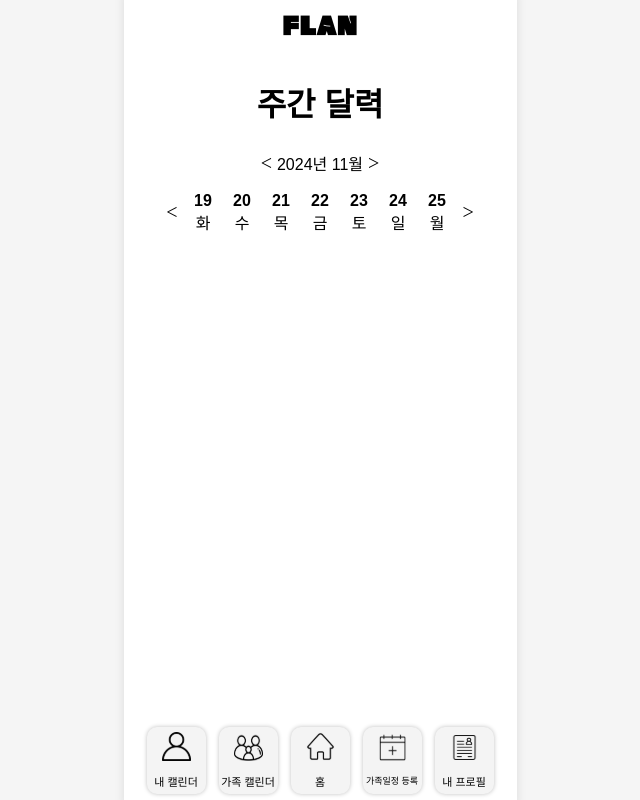
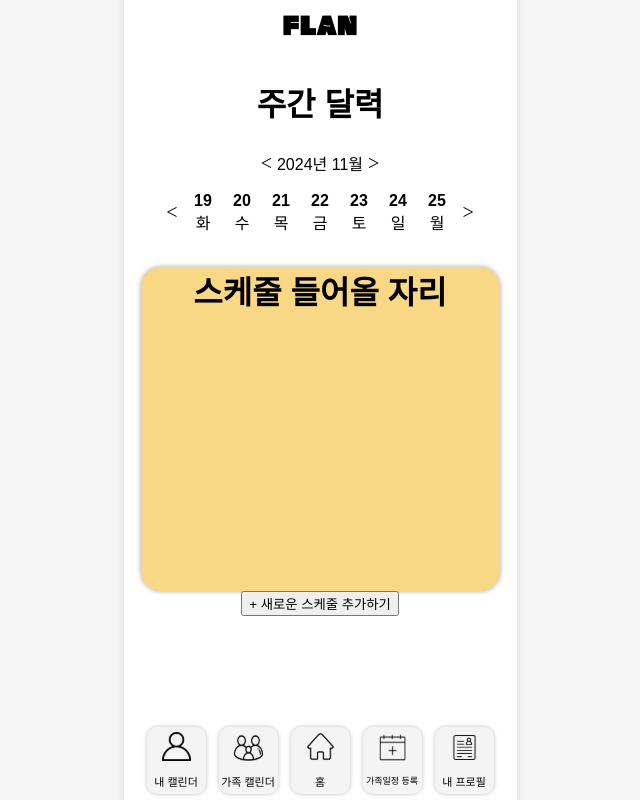
Before and after one commit to 2024GanzithonPYTHON/6_Ganzi_Frontend, a React (Vite) app: page /MyWeek in a window 1280 px wide. Shown: the whole page, without its empty margins (320-960 px from the left). Built offline with nearby package versions, Linux system fonts and the light colour scheme; a web font is replaced by a local one.

Commit message:
스케줄 컨테이너 및 추가버튼 생성

```diff
--- a/src/pages/myCalendar/myschedule.jsx
+++ b/src/pages/myCalendar/myschedule.jsx
@@ -1,6 +1,7 @@
 import WeekCalendar from "./myweek";
 import React from 'react';
-
+import MySchedulelist from "./myschedulelist";
+import NewAddButton from "./newaddbutton";
 
 function MyWeek(){
 
@@ -8,6 +9,8 @@ function MyWeek(){
         <div>
           <h1>주간 달력</h1>
           <WeekCalendar />
+          <MySchedulelist/>
+          <NewAddButton/>
         </div>
       );
     };
--- /dev/null
+++ b/src/pages/myCalendar/myschedulelist.jsx
@@ -0,0 +1,22 @@
+import React from "react";
+import styled from "styled-components";
+
+
+const ScheduleContainer = styled.div`
+    width: 359px;
+    height: 324px;
+    border-radius: 20px;
+    background-color: var(--Color-3, #F8D785);
+    box-shadow: 0px 0px 4px 1px rgba(0, 0, 0, 0.25);
+`
+
+function MySchedulelist(){
+    return(
+        <ScheduleContainer>
+            <h1>스케줄 들어올 자리</h1>
+        </ScheduleContainer>
+
+    );
+}
+
+export default MySchedulelist;
--- /dev/null
+++ b/src/pages/myCalendar/newaddbutton.jsx
@@ -0,0 +1,13 @@
+import React from 'react';
+import styled from 'styled-components';
+
+
+function NewAddButton(){
+
+    return(
+        <button>+ 새로운 스케줄 추가하기</button>
+
+    )
+}
+
+export default NewAddButton;
```
